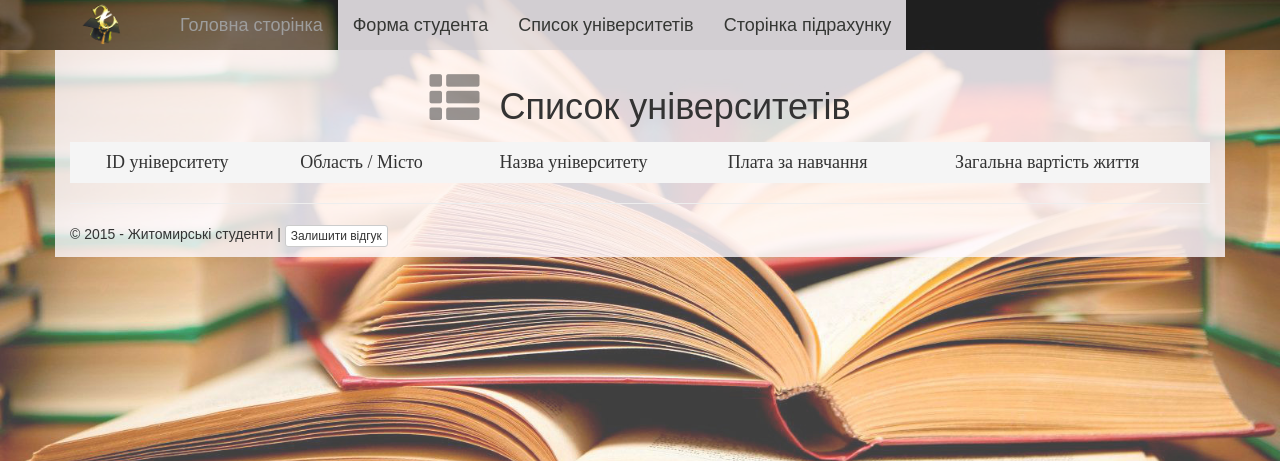
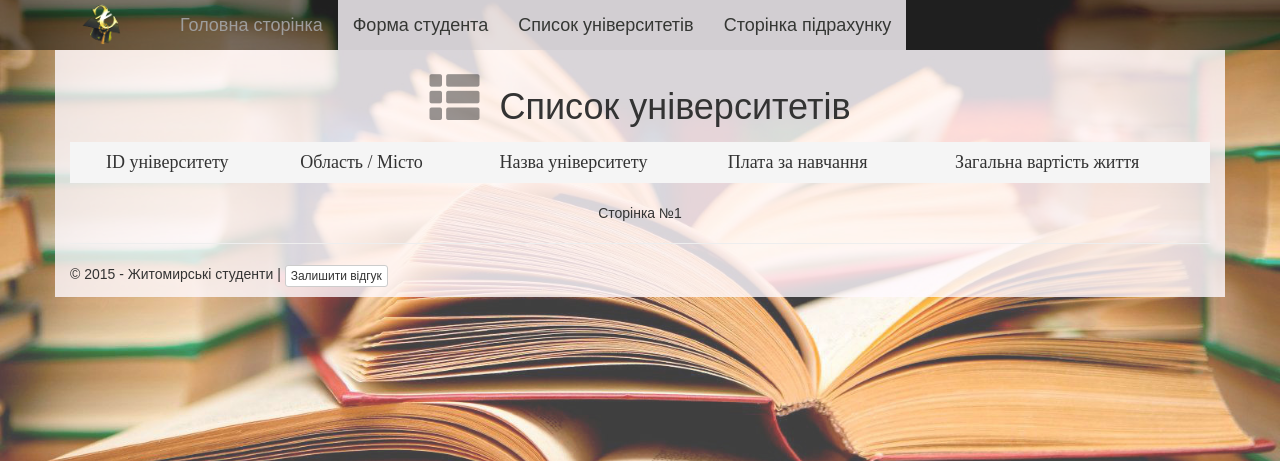
Before and after one commit to MestlZZ/awabi, an ASP.NET MVC app: page /Note/ListPage in a window 1280 px wide. Shown: the top 461 px of the page. Run offline with ASP.NET Core 8 and stand-ins for ASP.NET MVC 5, Linux system fonts and the light colour scheme; the project's own start-up code is not run, and a stand-in starts its controllers and pages; some libraries are stand-ins or nearby versions.

Commit message:
Отображение страницы в списке

```diff
--- a/WCS/Views/Note/ListPage.cshtml
+++ b/WCS/Views/Note/ListPage.cshtml
@@ -55,6 +55,7 @@
     {
             @Html.ActionLink(" ", "ListPage", "Note", new { page = ViewBag.Page - 1 }, new { @class = "glyphicon glyphicon-menu-left btn btn-info btn-list" })
     }
+    <span>Сторінка №@ViewBag.Page</span>
     @if (i == 5)
     {
             @Html.ActionLink(" ", "ListPage", "Note", new { page = ViewBag.Page + 1 }, new { @class = "glyphicon glyphicon-menu-right btn btn-info btn-list" })
```
